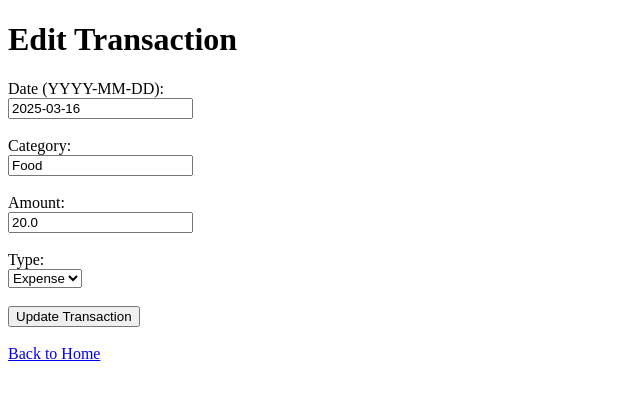
After one commit to h1ihl/BudgetingApp, a Flask app: page /edit/1 in a window 1280 px wide. The commit adds this page. Shown: the top 400 px of the page, without its empty margins (0-640 px from the left). Run offline with Flask 3, Linux system fonts and the light colour scheme; data comes from the database, SQL or seed files in the repository; both versions use the stored data as it was after the commit.

Commit message:
Add edit transaction functionality
- Implemented /edit/<transaction_id> route to update transactions
- Created edit_transaction.html template with a pre-filled form
- Updated index.html to include 'Edit' links next to each transaction
- Verified that transactions can be modified and updates persist in the database

```diff
--- a/app.py
+++ b/app.py
@@ -53,5 +53,18 @@ def delete_transaction(transaction_id):
     db.session.commit()
     return redirect(url_for('home'))
 
+@app.route('/edit/<int:transaction_id>', methods=['GET', 'POST'])
+def edit_transaction(transaction_id):
+    transaction = Transaction.query.get_or_404(transaction_id)
+    if request.method == 'POST':
+        transaction.date = request.form.get('date')
+        transaction.category = request.form.get('category')
+        transaction.amount = float(request.form.get('amount'))
+        transaction.type = request.form.get('type')
+        db.session.commit()
+        return redirect(url_for('home'))
+    return render_template('edit_transaction.html', transaction=transaction)
+
+
 if __name__ == '__main__':
     app.run(debug=True)
--- /dev/null
+++ b/templates/edit_transaction.html
@@ -0,0 +1,31 @@
+<!DOCTYPE html>
+<html lang="en">
+<head>
+    <meta charset="UTF-8">
+    <meta name="viewport" content="width=device-width, initial-scale=1.0">
+    <title>Edit Transaction</title>
+</head>
+<body>
+    <h1>Edit Transaction</h1>
+    <form action="{{ url_for('edit_transaction', transaction_id=transaction.id) }}" method="post">
+        <label for="date">Date (YYYY-MM-DD):</label><br>
+        <input type="text" id="date" name="date" value="{{ transaction.date }}" required><br><br>
+
+        <label for="category">Category:</label><br>
+        <input type="text" id="category" name="category" value="{{ transaction.category }}" required><br><br>
+
+        <label for="amount">Amount:</label><br>
+        <input type="number" id="amount" name="amount" step="0.01" value="{{ transaction.amount }}" required><br><br>
+
+        <label for="type">Type:</label><br>
+        <select id="type" name="type">
+            <option value="income" {% if transaction.type.lower() == 'income' %}selected{% endif %}>Income</option>
+            <option value="expense" {% if transaction.type.lower() == 'expense' %}selected{% endif %}>Expense</option>
+        </select><br><br>
+
+        <input type="submit" value="Update Transaction">
+    </form>
+    <br>
+    <a href="{{ url_for('home') }}">Back to Home</a>
+</body>
+</html>
--- a/templates/index.html
+++ b/templates/index.html
@@ -22,6 +22,7 @@
             {% for transaction in transactions %}
                 <li>
                     {{ transaction.date }} - {{ transaction.category }} - ${{ transaction.amount }} - {{ transaction.type }}
+                    | <a href="{{ url_for('edit_transaction', transaction_id=transaction.id) }}">Edit</a>
                     | <a href="{{ url_for('delete_transaction', transaction_id=transaction.id) }}">Delete</a>
                 </li>
             {% endfor %}
```
Also changed, not shown: instance/budget.db.
